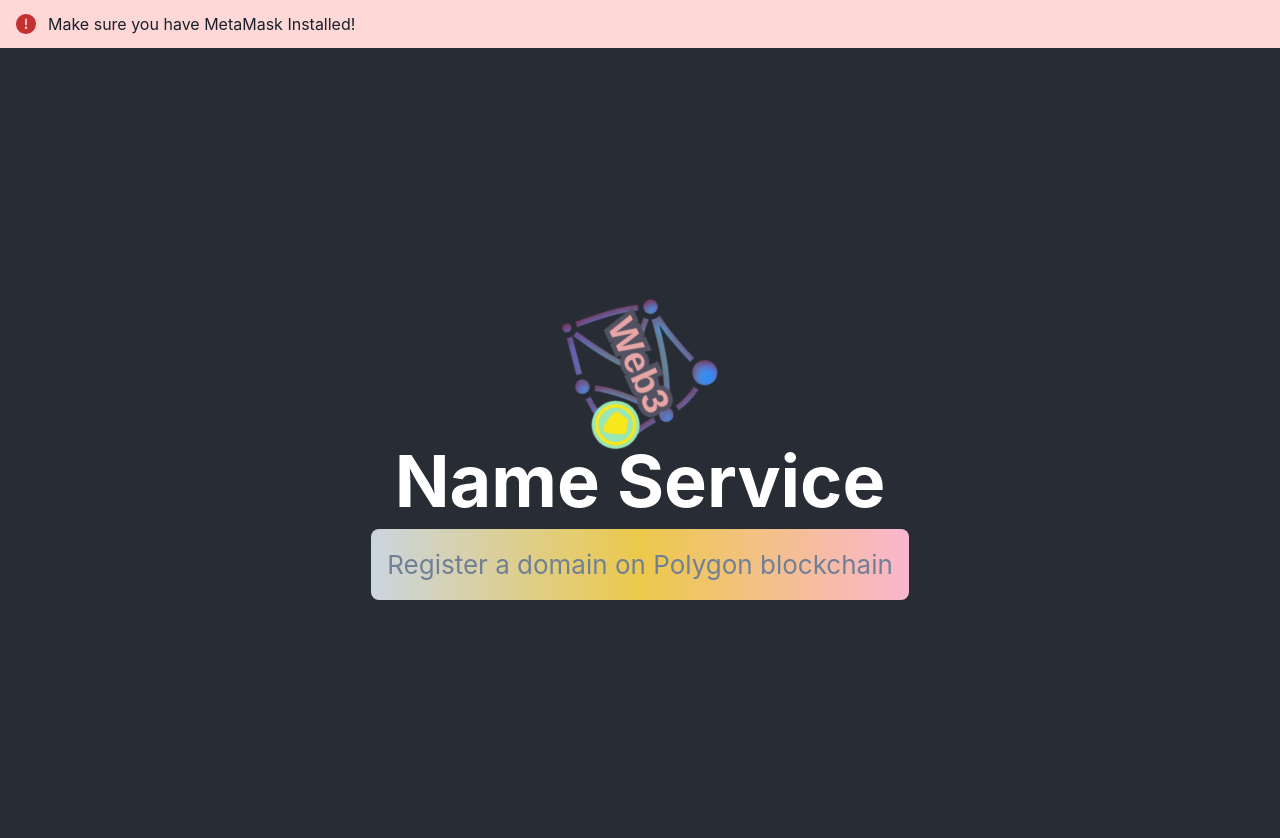
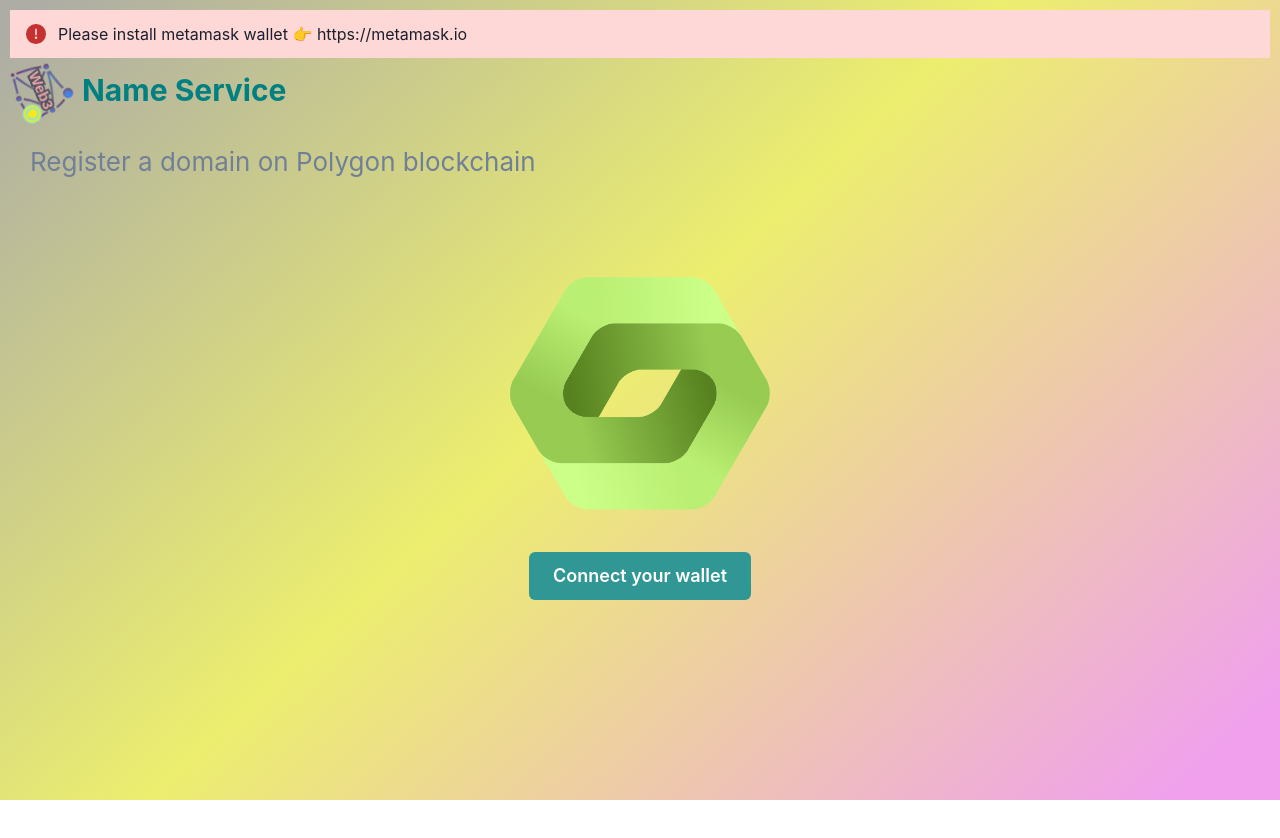
Before and after one commit to chuongtang/web3domains, a React (Vite) app in the folder frontend/: page / in a window 1280 px wide. Shown: the top 838 px of the page. After the commit the page ends 800 px from the top, so only its background shows below. Built offline with nearby package versions, Linux system fonts and the light colour scheme.

Commit message:
✔ Added metamask check and wallet connect

```diff
--- a/frontend/src/App.css
+++ b/frontend/src/App.css
@@ -1,9 +1,12 @@
 .App {
-  text-align: center;
+  padding: 10px;
+  background: rgb(173,173,165);
+  background: linear-gradient(137deg, rgba(173,173,165,1) 2%, rgba(236,238,111,1) 47%, rgba(240,160,237,1) 95%);
+  height: 100vh;
 }
 
 .App-logo {
-  height: 20vmin;
+  height: 8vmin;
   pointer-events: none;
 }
 
@@ -14,14 +17,8 @@
 }
 
 .App-header {
-  background-color: #282c34;
-  min-height: 100vh;
-  display: flex;
-  flex-direction: column;
-  align-items: center;
-  justify-content: center;
   font-size: calc(10px + 2vmin);
-  color: white;
+  color: teal
 }
 
 .App-link {
--- a/frontend/src/App.tsx
+++ b/frontend/src/App.tsx
@@ -1,8 +1,9 @@
 import { useEffect, useState } from 'react'
 import logo from './logo.svg'
+import BGimg from '../assets/WEB3NSpix.png'
 import './App.css'
 import {
-  Text, Alert, AlertIcon, Heading, Button
+  Text, Alert, AlertIcon, Heading, Button, HStack, VStack, Container, Image
 } from '@chakra-ui/react'
 import { ethers } from "ethers";
 import { MetaMaskInpageProvider } from "@metamask/providers";
@@ -16,46 +17,32 @@
 }
 
 const App: React.FC = () => {
-  const [currentAccount, setCurrentAccount] = useState('');
-  const [message, setMessage] = useState('')
-
-  const checkIfWalletIsConnected = async () => {
-    // First make sure we have access to window.ethereum
-    const { ethereum } = window;
-
-    if (!ethereum) {
-      console.log("Make sure you have MetaMask!");
-      setMessage('Make sure you have MetaMask Installed!')
-      return;
-    } else {
-      console.log("We have the ethereum object", ethereum);
-    }
-
-    // Check if we're authorized to access the user's wallet
-    let accounts : (string | number)[] =  await ethereum.request({ method: 'eth_accounts' });
-
-    // Users can have multiple authorized accounts, we grab the first one if its there!
-    if (accounts.length !== 0) {
-      let account = accounts[0];
-      console.log('Found an authorized account:', account);
-      setCurrentAccount(account);
-    } else {
-      console.log('No authorized account found');
-    }
-  };
+  const [isMetamaskInstalled, setIsMetamaskInstalled] = useState<boolean>(false);
+  const [currentAccount, setCurrentAccount] = useState<string | null>(null);
+  const [message, setMessage] = useState<string>('');
 
 
   useEffect(() => {
-    checkIfWalletIsConnected();
-  }, [])
+    //check if Metamask wallet is installed
+    ((window as any).ethereum)
+      ? setIsMetamaskInstalled(true)
+      : setMessage(`Please install metamask wallet \n 👉 https://metamask.io \n`)
+  }, []);
 
-  // Connect wallet to app
-  const renderNotConnectedContainer = () => (
-    <div className="connect-wallet-container">
-      <img src="https://media.giphy.com/media/3ohhwytHcusSCXXOUg/giphy.gif" alt="Ninja gif" />
-      <Button colorScheme='orange'>Connect your wallet</Button>
-    </div>
-  );
+  //Does the User have an Ethereum wallet/account?
+  const connectWallet = async (): Promise<void> => {
+    console.log("Fired")
+    try {
+      const accounts = await (window as any).ethereum.request(
+        { method: "eth_requestAccounts" }
+      );
+      console.log('\x1b[31m%s\x1b[0m', "Connected", accounts[0]);
+      setCurrentAccount(accounts[0]);
+    } catch (error: any) {
+      alert(`Something went wrong: ${error}`);
+      setMessage('No authorized account found');
+    }
+  };
 
   return (
     <div className="App">
@@ -65,13 +52,26 @@
           {message}
         </Alert>}
       <header className="App-header">
-        <img src={logo} className="App-logo" alt="logo" />
-        <Heading as='h1' size='4xl'>Name Service</Heading>
-        <Text m={3} borderRadius={'lg'} p={4} color='gray.500' bgGradient='linear(to-r, gray.300, yellow.400, pink.200)' noOfLines={1}>
+        <HStack>
+          <img src={logo} className="App-logo" alt="logo" />
+          <Heading as='h1' size='lg'>Name Service</Heading>
+        </HStack>
+        <Text m={1} borderRadius={'lg'} p={4} color='gray.500' noOfLines={1}>
           Register a domain on Polygon blockchain
         </Text>
-
       </header>
+      <VStack m={12}>
+        <Container maxW='300px' m={8} >
+          <Image src={BGimg} alt="main page image" />
+        </Container>
+        {!currentAccount &&
+          <Button colorScheme='teal' size='lg' onClick={connectWallet}>
+            Connect your wallet
+          </Button>}
+        {currentAccount && <Text color='teal.500' noOfLines={2} fontSize='xl'>
+          App connected to:<strong> {currentAccount}</strong>
+        </Text>}
+      </VStack>
     </div>
   )
 }
```
Also changed, not shown: frontend/assets/WEB3NSpix.png (added).
